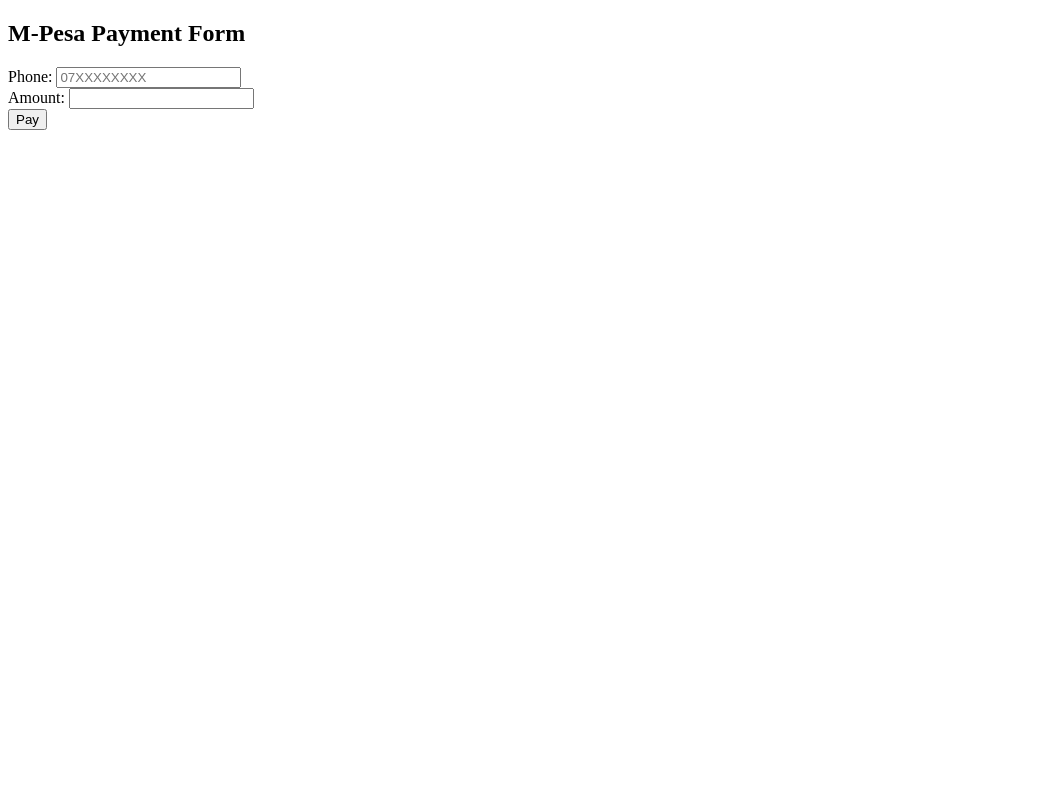
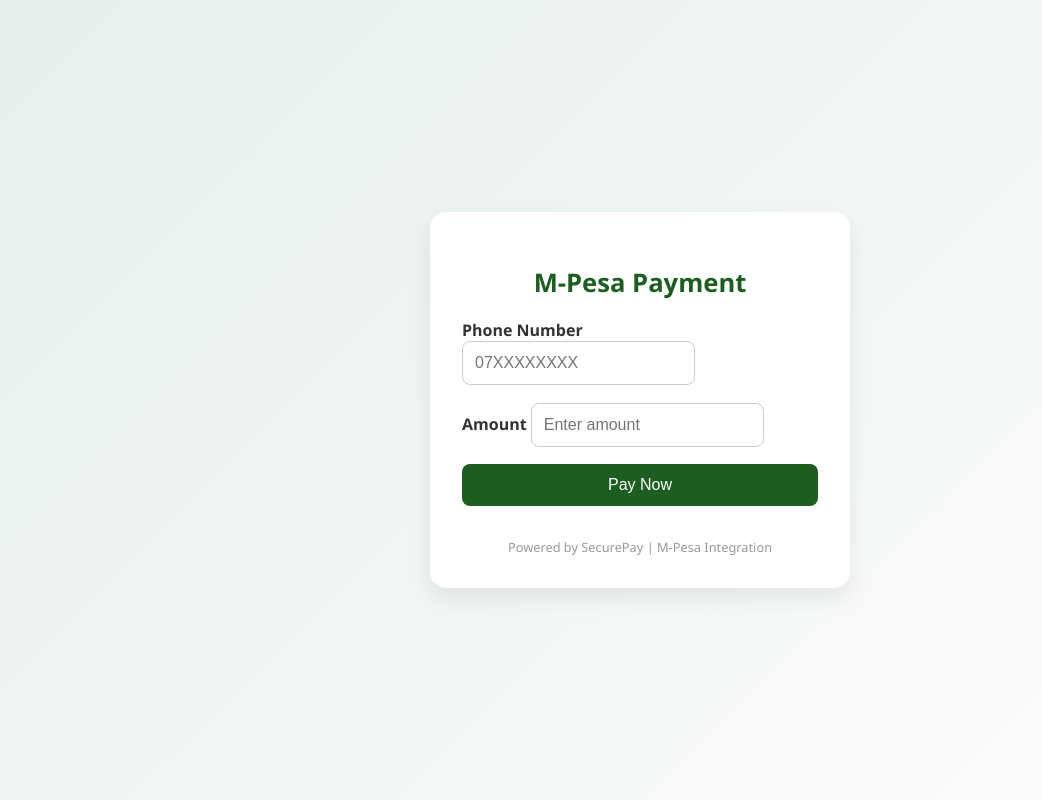
Before and after one commit to collins05-munene/mpesa-payment, a website: page public/index.html in a window 1280 px wide. Shown: the whole page, without its empty margins (0-1042 px from the left). Drawn offline with Linux system fonts and the light colour scheme.

Commit message:
added some new features on the site and updated some

```diff
--- a/public/index.html
+++ b/public/index.html
@@ -4,18 +4,148 @@
     <meta charset="UTF-8" />
     <meta name="viewport" content="width=device-width, initial-scale=1.0" />
     <title>M-Pesa Payment</title>
+
+    <style>
+      * {
+        box-sizing: border-box;
+      }
+
+      body {
+        margin: 0;
+        font-family: "Segoe UI", Tahoma, Geneva, Verdana, sans-serif;
+        background: linear-gradient(135deg, #e6f0ea, #fdfdfd);
+        display: flex;
+        align-items: center;
+        justify-content: center;
+        height: 100vh;
+        padding: 1rem;
+      }
+
+      .container {
+        background-color: #fff;
+        padding: 2rem;
+        max-width: 420px;
+        width: 100%;
+        border-radius: 16px;
+        box-shadow: 0 10px 25px rgba(0, 0, 0, 0.08);
+        text-align: center;
+        animation: fadeIn 0.8s ease;
+      }
+
+      @keyframes fadeIn {
+        from {
+          opacity: 0;
+          transform: translateY(20px);
+        }
+        to {
+          opacity: 1;
+          transform: translateY(0);
+        }
+      }
+
+      h2 {
+        color: #1b5e20;
+        margin-bottom: 1.2rem;
+        font-size: 1.6rem;
+      }
+
+      form {
+        display: flex;
+        flex-direction: column;
+        gap: 1.1rem;
+        text-align: left;
+      }
+
+      label {
+        font-weight: 600;
+        color: #333;
+        margin-bottom: 0.25rem;
+      }
+
+      input {
+        padding: 0.75rem;
+        font-size: 1rem;
+        border: 1px solid #ccc;
+        border-radius: 8px;
+        transition: border 0.3s ease;
+      }
+
+      input:focus {
+        border-color: #1b5e20;
+        outline: none;
+      }
+
+      button {
+        background-color: #1b5e20;
+        color: #fff;
+        padding: 0.75rem;
+        font-size: 1rem;
+        border: none;
+        border-radius: 8px;
+        cursor: pointer;
+        transition: background-color 0.3s ease;
+      }
+
+      button:hover {
+        background-color: #2e7d32;
+      }
+
+      #status {
+        margin-top: 1.5rem;
+        font-weight: 600;
+        font-size: 0.95rem;
+        color: #555;
+        text-align: center;
+      }
+
+      footer {
+        margin-top: 2rem;
+        font-size: 0.8rem;
+        color: #999;
+      }
+
+      @media (max-width: 480px) {
+        .container {
+          padding: 1.5rem;
+        }
+
+        h2 {
+          font-size: 1.4rem;
+        }
+      }
+    </style>
   </head>
   <body>
-    <h2>M-Pesa Payment Form</h2>
-    <form id="paymentForm">
-      <label>Phone:</label>
-      <input type="text" name="phone" required placeholder="07XXXXXXXX" /><br />
-      <label>Amount:</label>
-      <input type="number" name="amount" required min="1" /><br />
-      <button type="submit">Pay</button>
-    </form>
-    <div id="status" style="margin-top: 10px; font-weight: bold"></div>
+    <div class="container">
+      <h2>M-Pesa Payment</h2>
+      <form id="paymentForm">
+        <div>
+          <label for="phone">Phone Number</label>
+          <input
+            type="text"
+            name="phone"
+            id="phone"
+            required
+            placeholder="07XXXXXXXX"
+          />
+        </div>
+        <div>
+          <label for="amount">Amount</label>
+          <input
+            type="number"
+            name="amount"
+            id="amount"
+            required
+            min="1"
+            placeholder="Enter amount"
+          />
+        </div>
+        <button type="submit">Pay Now</button>
+      </form>
+      <div id="status"></div>
 
+      <footer>Powered by SecurePay | M-Pesa Integration</footer>
+    </div>
     <script>
       const form = document.getElementById("paymentForm");
       const statusDiv = document.getElementById("status");
```
